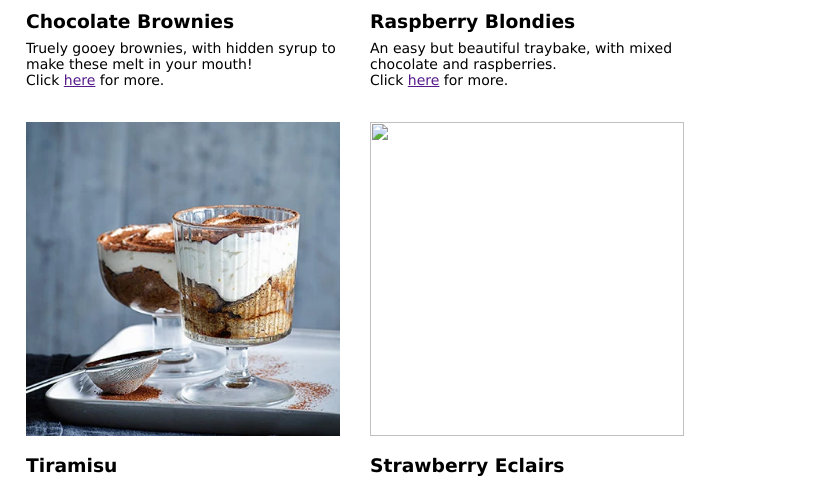
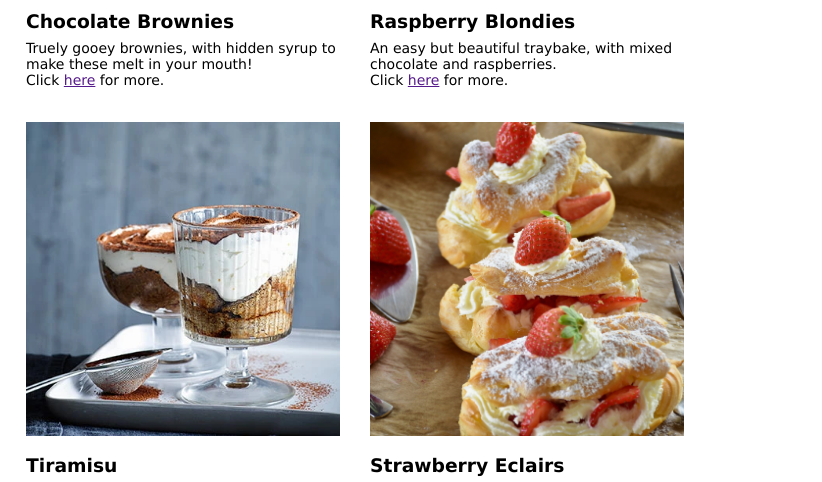
Before and after one commit to mqstie/eatyourgreens, a plain HTML site: page Categories/Treats.html in a window 1280 px wide. Shown: the part 563-1045 px from the top of the page, 458-1280 px from the left. Drawn offline with Linux system fonts and the light colour scheme.

Commit message:
Update Treats.html

```diff
--- a/Categories/Treats.html
+++ b/Categories/Treats.html
@@ -99,7 +99,7 @@ Web Tech Coursework
 				<br/> Click <a href="">here</a> for more.</p>
 			</div>
 			<div class="categoryItem">
-				<a href="../Recipes/Eclair.html"><img src="../Images/Eclair.jpeg" class="midsquare"></a>
+				<a href="../Recipes/Eclair.html"><img src="../Images/Eclair.jpg" class="midsquare"></a>
 				<img src="../Images/" class="midsquare" id="eclairDetails">
 				<h3>Strawberry Eclairs</h3>
 				<p class="caption">Homemade eclairs filled with strawberries and cream, a perfect sweet treat!
```
